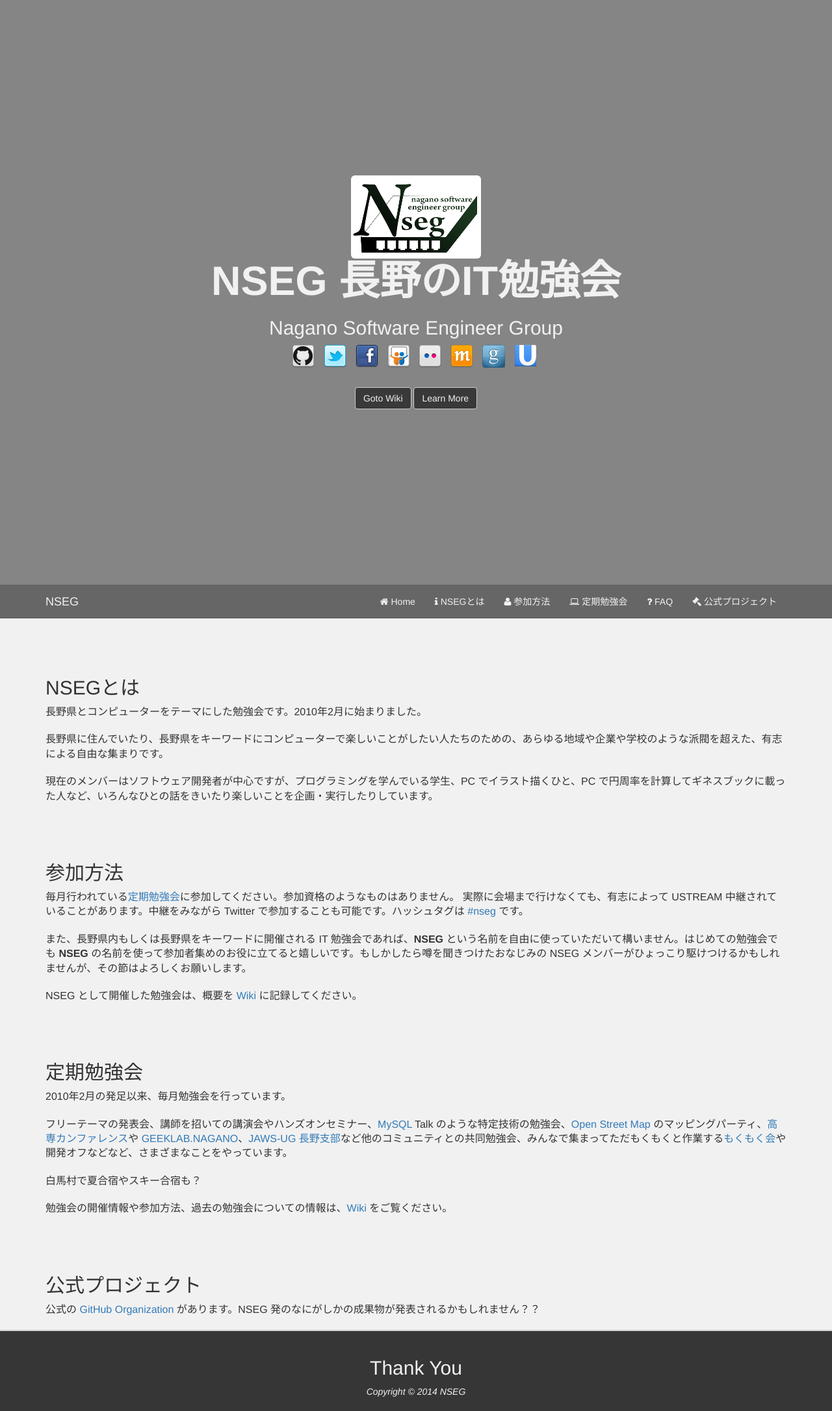
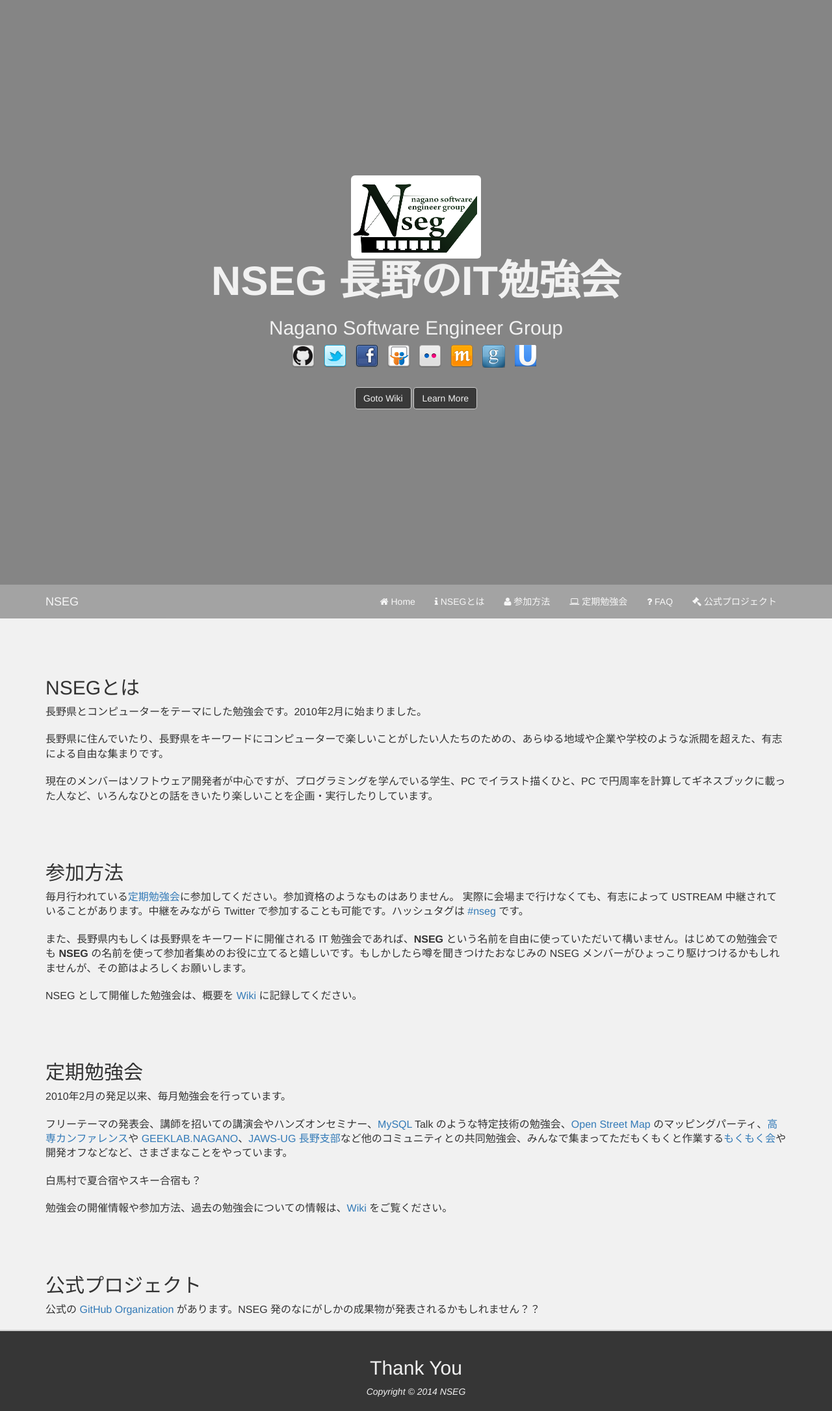
Before and after one commit to nseg-jp/w, a Jekyll site: the page built from index.md, in a window 1280 px wide. Shown: the whole page at 65% size. Built offline with Jekyll 4.4.1, drawn with Linux system fonts in a browser that asks for light colours; nearby versions of some CDN libraries.

Commit message:
navbar の透明度

```diff
--- a/assets/css/nseg.css
+++ b/assets/css/nseg.css
@@ -76,6 +76,8 @@
   border-radius:0px !important;
 }
 .navbar-new {
+  background-color: #000;
+  opacity:0.60;
   background-color: rgba(0, 0, 0, 0.6);
 }
 .navbar-new .navbar-brand {
@@ -89,6 +91,8 @@
 }
 .navbar-new .navbar-nav > li > a:hover,
 .navbar-new .navbar-nav > li > a:focus {
+  background-color: #000;
+  opacity:0.80;
   background-color: rgba(0, 0, 0, 0.8);
 }
 .navbar-new .navbar-toggle {
```
